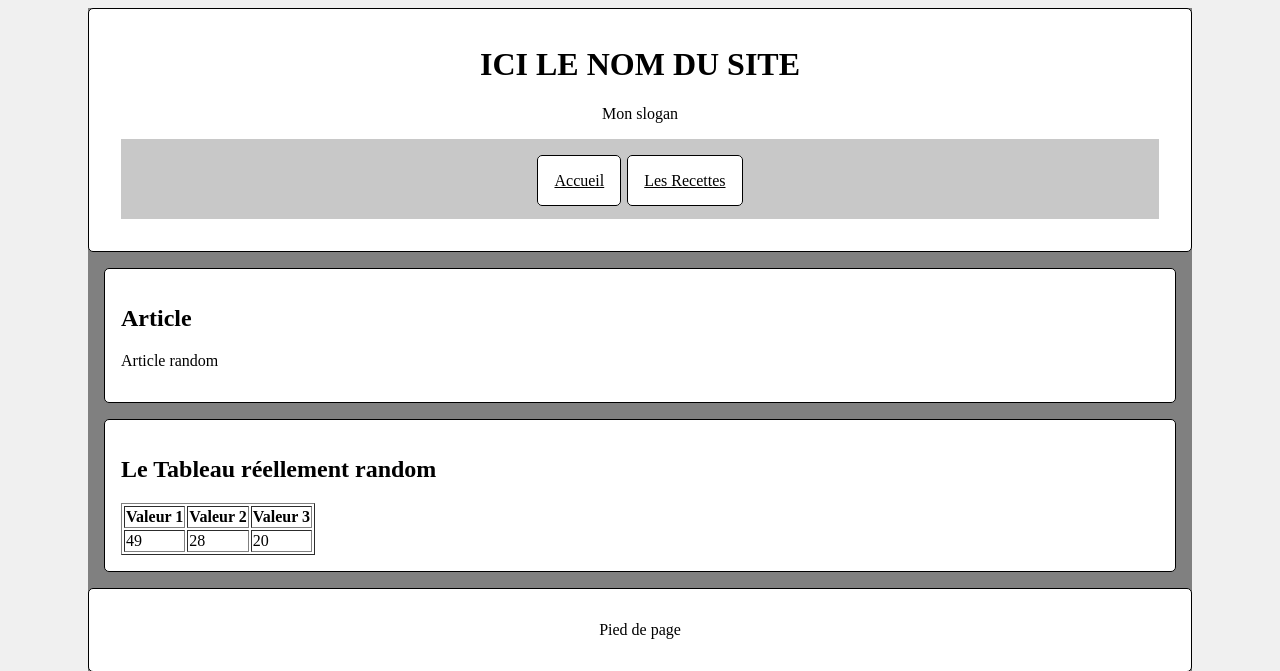
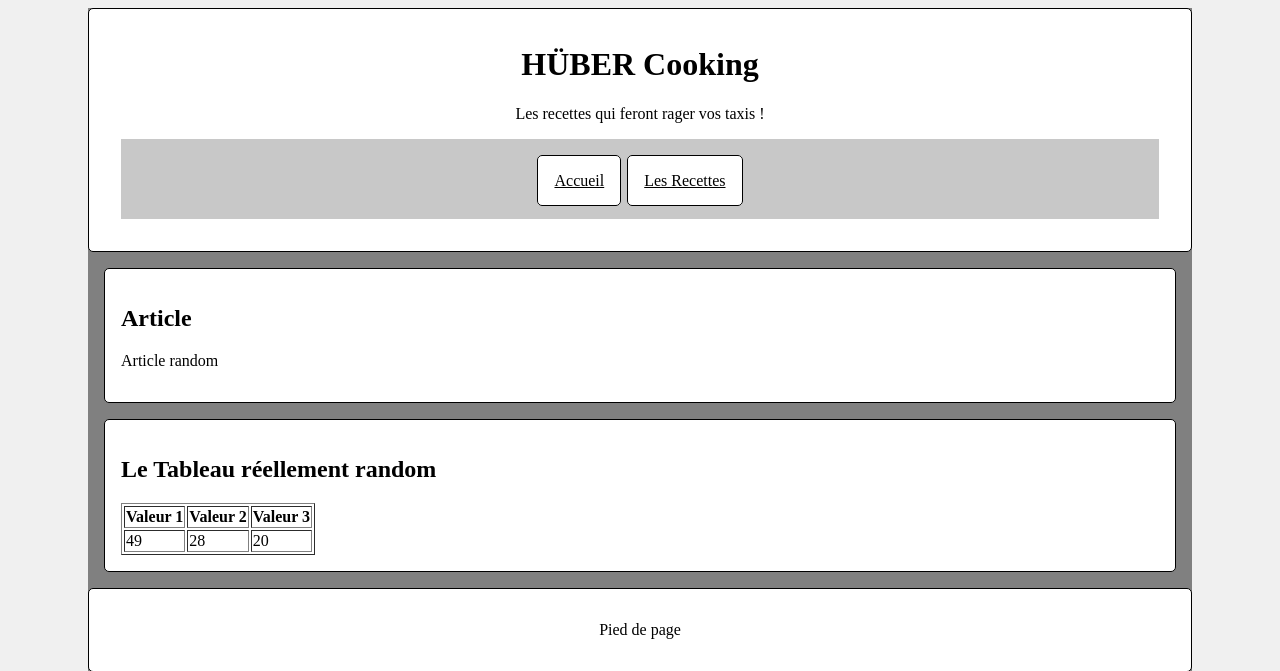
Before and after one commit to Taehupo/MyPHPProject, a PHP site: page /index.php in a window 1280 px wide. Shown: the top 671 px of the page. Run offline with PHP 8.4, Linux system fonts and the light colour scheme.

Commit message:
Ajout du nom du site

```diff
--- a/application/views/layout/layout_entete.inc.tpl
+++ b/application/views/layout/layout_entete.inc.tpl
@@ -1,2 +1,2 @@
-<h1> ICI LE NOM DU SITE </h1>
-<p>Mon slogan</p>
+<h1> HÜBER Cooking </h1>
+<p>Les recettes qui feront rager vos taxis !</p>
```
